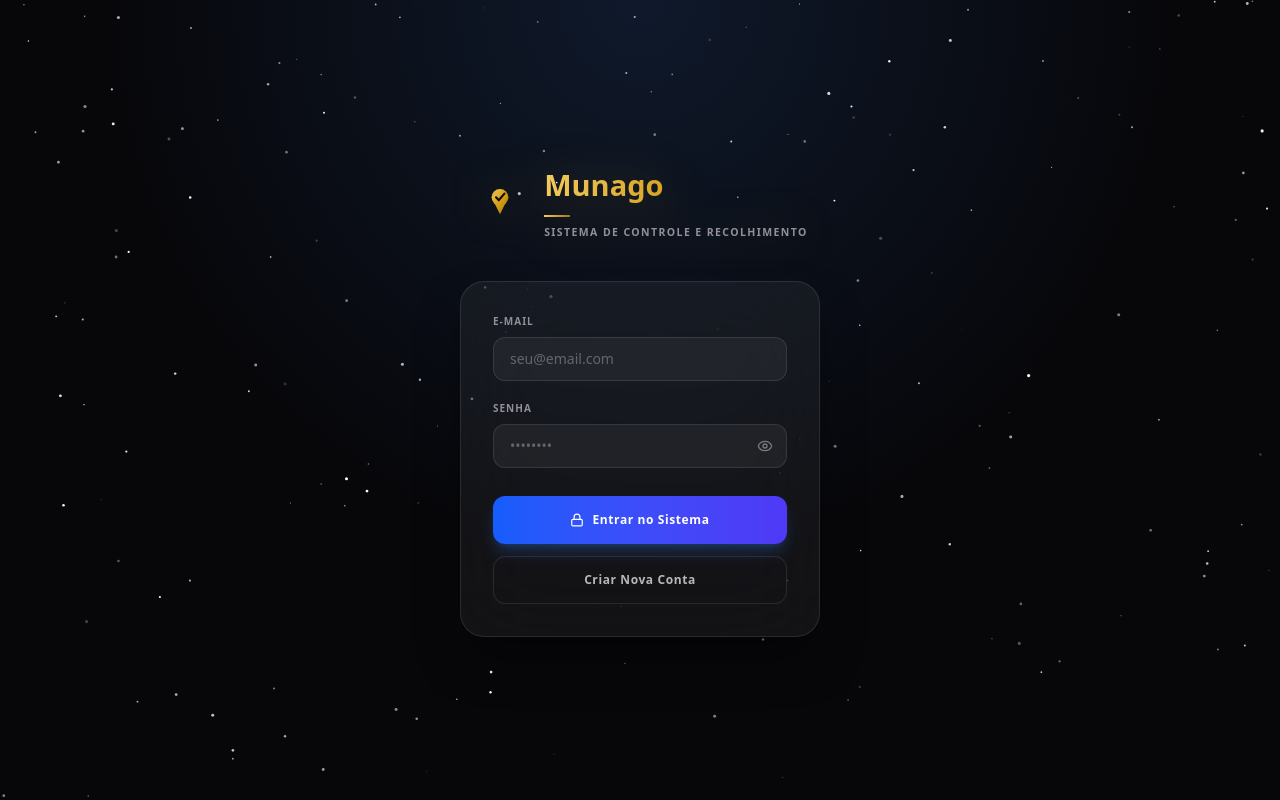
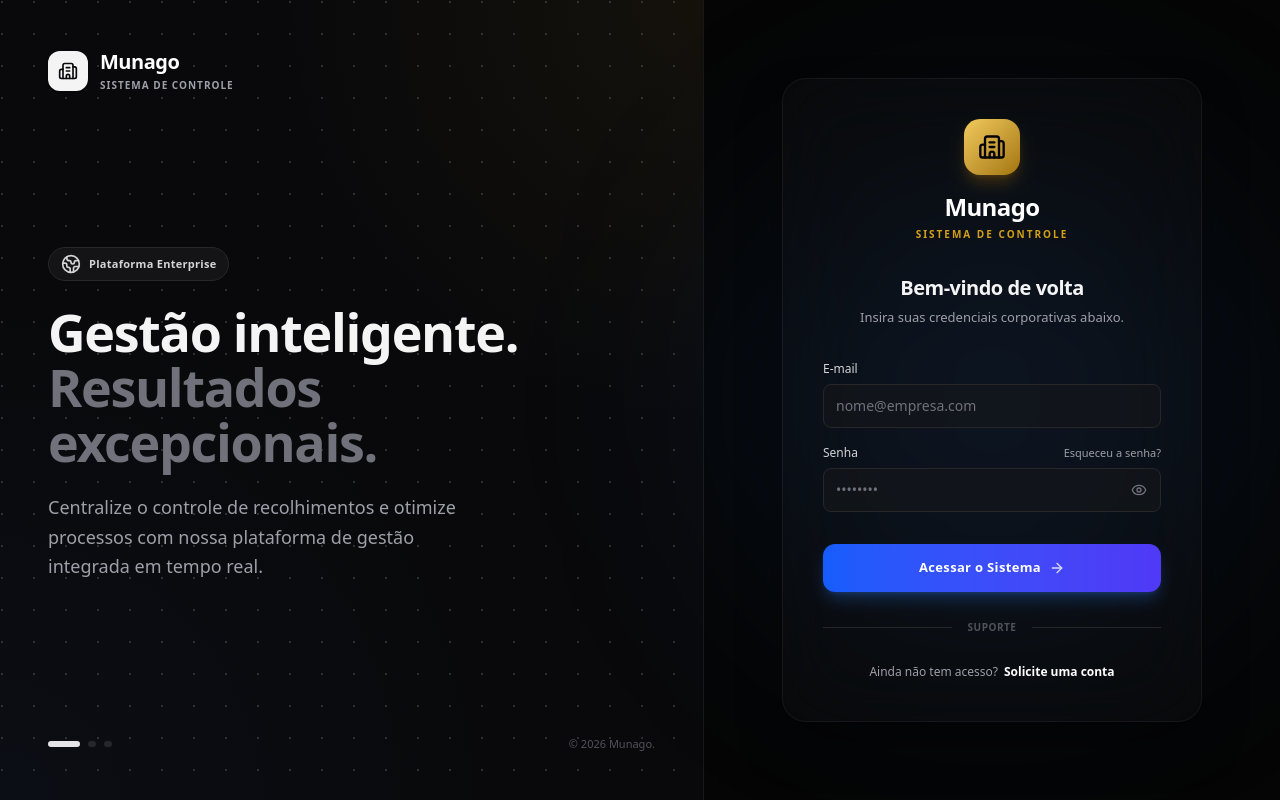
Before and after one commit to Murillooh/Munago---Sistema-de-Controle-e-Recolhimento, a React (Vite) app: page / in a window 1280 px wide. Built offline with nearby package versions, Linux system fonts and the light colour scheme.

Commit message:
feat: redesign completo da tela de login com framer-motion e design premium

```diff
--- a/server.ts
+++ b/server.ts
@@ -10,7 +10,7 @@ import { startDeadlineAlertJob } from './src/server/push.js';
 // a API é api/index.ts, que usa o mesmo createApp() sem dar listen aqui.
 async function startServer() {
   const app = await createApp();
-  const PORT = 3000;
+  const PORT = 3005; // Fixado em 3005 para evitar conflitos com o Munago Tasks
 
   // Roda só aqui (processo local de vida longa), não na função serverless da
   // Vercel — lá cada invocação é curta e um setInterval não sobreviveria.
--- a/src/components/LoginView.tsx
+++ b/src/components/LoginView.tsx
@@ -1,10 +1,35 @@
 import React, { useState, useEffect } from 'react';
-import { Lock, Mail, ArrowRight, ShieldCheck, Eye, EyeOff } from 'lucide-react';
+import { ArrowRight, ShieldCheck, Eye, EyeOff, Building2, CheckCircle2, Cpu, Globe2, LineChart } from 'lucide-react';
 import { AuthUser } from '../types';
+import { motion, AnimatePresence } from 'motion/react';
 
 interface LoginViewProps {
   onLoginSuccess: (user: AuthUser, token: string | null) => void;
 }
+
+const slides = [
+  {
+    id: 0,
+    icon: <Globe2 className="w-5 h-5 text-zinc-300" />,
+    title: "Gestão inteligente.",
+    highlight: "Resultados excepcionais.",
+    desc: "Centralize o controle de recolhimentos e otimize processos com nossa plataforma de gestão integrada em tempo real."
+  },
+  {
+    id: 1,
+    icon: <LineChart className="w-5 h-5 text-zinc-300" />,
+    title: "Precisão absoluta.",
+    highlight: "Visão estratégica.",
+    desc: "Acompanhe indicadores-chave, métricas automatizadas e tome decisões seguras baseadas em dados consolidados."
+  },
+  {
+    id: 2,
+    icon: <Cpu className="w-5 h-5 text-zinc-300" />,
+    title: "Controle instantâneo.",
+    highlight: "Alta performance.",
+    desc: "Interface ultrarrápida e resiliente para garantir que sua operação e conciliações não tenham pausas."
+  }
+];
 
 export const LoginView: React.FC<LoginViewProps> = ({ onLoginSuccess }) => {
   const [mode, setMode] = useState<'login' | 'register'>('login');
@@ -15,6 +40,16 @@ export const LoginView: React.FC<LoginViewProps> = ({ onLoginSuccess }) => {
   const [loading, setLoading] = useState(false);
   const [errorMsg, setErrorMsg] = useState('');
   const [infoMsg, setInfoMsg] = useState('');
+
+  // Lógica do Carrossel
+  const [currentSlide, setCurrentSlide] = useState(0);
+
+  useEffect(() => {
+    const timer = setInterval(() => {
+      setCurrentSlide((prev) => (prev + 1) % slides.length);
+    }, 6000);
+    return () => clearInterval(timer);
+  }, []);
 
   const handleSubmit = async (e: React.FormEvent) => {
     e.preventDefault();
@@ -35,7 +70,6 @@ export const LoginView: React.FC<LoginViewProps> = ({ onLoginSuccess }) => {
           return;
         }
         if (data.user?.status === 'approved') {
-          // Primeiro usuário do sistema: já entra direto como admin.
           setMode('login');
           setInfoMsg('Conta criada como administrador! Faça login para entrar.');
         } else {
@@ -53,7 +87,6 @@ export const LoginView: React.FC<LoginViewProps> = ({ onLoginSuccess }) => {
       });
 
       if (res.status === 503) {
-        // Banco ainda não configurado: mantém o acesso local de sempre, sem travar o sistema.
         onLoginSuccess({ id: 'local', name: 'Murillo Silva', email, role: 'admin', status: 'approved' }, null);
         return;
       }
@@ -71,136 +104,177 @@ export const LoginView: React.FC<LoginViewProps> = ({ onLoginSuccess }) => {
     }
   };
 
-  useEffect(() => {
-    // Canvas animation logic
-    const canvas = document.getElementById('stars') as HTMLCanvasElement;
-    if (!canvas) return;
-    const ctx = canvas.getContext('2d')!;
-    const DPR = Math.min(window.devicePixelRatio || 1, 2);
-    let W = window.innerWidth;
-    let H = window.innerHeight;
-    let stars: any[] = [];
-    let shooters: any[] = [];
-    let lastShot = 0;
-    let nextShotDelay = 2000;
+  return (
+    <div className="flex h-screen w-full bg-[#09090b] text-zinc-100 font-sans selection:bg-white/20 overflow-hidden">
 
-    function rand(a: number, b: number) { return a + Math.random() * (b - a); }
+      {/* ----------------- LADO ESQUERDO (VISUAL ANIMADO) ----------------- */}
+      <div className="hidden lg:flex relative w-[55%] h-full flex-col justify-between overflow-hidden p-12 bg-zinc-950 border-r border-zinc-900">
 
-    function resize() {
-      W = window.innerWidth;
-      H = window.innerHeight;
-      canvas.width = W * DPR;
-      canvas.height = H * DPR;
-      canvas.style.width = W + 'px';
-      canvas.style.height = H + 'px';
-      ctx.setTransform(DPR, 0, 0, DPR, 0, 0);
-      stars = [];
-      const count = Math.max(70, Math.min(220, Math.round((W * H) / 5200)));
-      for (let i = 0; i < count; i++) {
-        stars.push({
-          x: Math.random() * W,
-          y: Math.pow(Math.random(), 1.35) * H,
-          r: rand(0.5, 1.6),
-          base: rand(0.25, 0.85),
-          amp: rand(0.15, 0.45),
-          speed: rand(0.4, 1.4),
-          phase: rand(0, Math.PI * 2),
-          drift: rand(-1.5, 1.5)
-        });
-      }
-    }
+        {/* Background Sutil (Grid) */}
+        <div className="absolute inset-0 z-0 opacity-[0.15]"
+             style={{ backgroundImage: 'radial-gradient(circle at 2px 2px, white 1px, transparent 0)', backgroundSize: '32px 32px' }}
+        />
+        {/* Gradiente Radial Suave para profundidade (seguindo a estética Linear) */}
+        <div className="absolute inset-0 z-0 bg-[radial-gradient(circle_at_100%_0%,rgba(212,160,23,0.06),transparent_40%),radial-gradient(circle_at_0%_100%,rgba(59,130,246,0.04),transparent_50%)]" />
 
-    function frame(t: number) {
-      ctx.clearRect(0, 0, W, H);
-      stars.forEach(s => {
-        const tw = Math.max(0, Math.min(1, s.base + s.amp * Math.sin(t * 0.001 * s.speed + s.phase)));
-        ctx.fillStyle = `rgba(255,250,238,${tw})`;
-        ctx.beginPath();
-        ctx.arc(s.x + Math.sin(t * 0.00012 + s.phase) * s.drift * 6, s.y, s.r, 0, Math.PI * 2);
-        ctx.fill();
-      });
-
-      if (t - lastShot > nextShotDelay) {
-        shooters.push({
-          x: rand(W * 0.05, W * 0.75), y: rand(H * 0.02, H * 0.28),
-          vx: Math.cos(rand(18, 32) * Math.PI / 180) * rand(9, 14),
-          vy: Math.sin(rand(18, 32) * Math.PI / 180) * rand(9, 14),
-          life: 0, maxLife: rand(38, 58), len: rand(70, 130)
-        });
-        lastShot = t;
-        nextShotDelay = rand(2600, 5200);
-      }
-
-      shooters.forEach((sh, i) => {
-        sh.x += sh.vx; sh.y += sh.vy; sh.life++;
-        const p = sh.life / sh.maxLife;
-        const fade = Math.max(0, Math.min(1, p < 0.15 ? p / 0.15 : (1 - (p - 0.15) / 0.85)));
-        ctx.strokeStyle = `rgba(59,130,246,${0.5 * fade})`;
-        ctx.beginPath();
-        ctx.moveTo(sh.x, sh.y);
-        ctx.lineTo(sh.x - (sh.vx * sh.len / 12), sh.y - (sh.vy * sh.len / 12));
-        ctx.stroke();
-        if (sh.life > sh.maxLife) shooters.splice(i, 1);
-      });
-      requestAnimationFrame(frame);
-    }
-    resize();
-    window.addEventListener('resize', resize);
-    requestAnimationFrame(frame);
-  }, []);
-
-  return (
-    <div className="relative w-full h-screen overflow-hidden bg-[#07070a] text-[#f5f5f0] font-sans">
-      <canvas id="stars" className="absolute inset-0 z-0"></canvas>
-      <div className="absolute inset-0 z-0 pointer-events-none bg-[radial-gradient(60%_100%_at_50%_0%,rgba(59,130,246,0.14),rgba(59,130,246,0)_70%)] mix-blend-screen" />
-
-      <div className="relative z-10 flex flex-col items-center justify-center h-full p-6">
-        <div className="flex items-center gap-4 mb-10 drop-shadow-[0_0_22px_rgba(212,160,23,0.25)]">
-          <svg className="w-14 h-14" viewBox="0 0 240 240">
-            <defs>
-              <linearGradient id="login-grad" x1="0%" y1="0%" x2="100%" y2="100%">
-                <stop offset="0%" stopColor="#f2ca5c" />
-                <stop offset="50%" stopColor="#d4a017" />
-                <stop offset="100%" stopColor="#a3760a" />
-              </linearGradient>
-            </defs>
-            <circle cx="120" cy="100" r="36" fill="url(#login-grad)"/>
-            <polygon points="120,64 156,100 120,172 84,100" fill="url(#login-grad)"/>
-            <path d="M103,100 L115,112 L139,84" fill="none" stroke="#0a0a0a" strokeWidth="9" strokeLinecap="round" strokeLinejoin="round"/>
-          </svg>
+        {/* Header Esquerda */}
+        <div className="relative z-10 flex items-center gap-3">
+          <div className="w-10 h-10 flex items-center justify-center rounded-xl bg-zinc-100 text-zinc-950 shadow-sm">
+            <Building2 className="w-5 h-5" />
+          </div>
           <div>
-            <h1 className="text-[29px] font-extrabold bg-clip-text text-transparent bg-gradient-to-r from-[#f2ca5c] via-[#d4a017] to-[#a3760a]">Munago</h1>
-            <div className="w-[26px] h-0.5 bg-gradient-to-r from-[#f2ca5c] to-[#a3760a] my-2"></div>
-            <div className="text-[10.5px] font-semibold tracking-[1.4px] text-[#918f9a]">SISTEMA DE CONTROLE E RECOLHIMENTO</div>
+            <h1 className="text-xl font-bold tracking-tight text-white">Munago</h1>
+            <p className="text-[10px] font-semibold tracking-widest text-zinc-400 uppercase mt-0.5">Sistema de Controle</p>
           </div>
         </div>
 
-        <form className="w-full max-w-[360px] bg-white/5 dark:bg-[#111014]/60 backdrop-blur-2xl border border-white/10 dark:border-[#242229]/60 rounded-3xl p-8 shadow-2xl shadow-black/50 space-y-5" onSubmit={handleSubmit}>
+        {/* Carrossel Deslizante */}
+        <div className="relative z-10 h-[300px] flex items-center">
+          <AnimatePresence mode="wait">
+            <motion.div
+              key={currentSlide}
+              initial={{ opacity: 0, x: 20 }}
+              animate={{ opacity: 1, x: 0 }}
+              exit={{ opacity: 0, x: -20 }}
+              transition={{ duration: 0.5, ease: [0.32, 0.72, 0, 1] }}
+              className="max-w-lg"
+            >
+              <div className="inline-flex items-center gap-2 px-3 py-1.5 rounded-full bg-zinc-900/80 border border-zinc-800 mb-6 backdrop-blur-md">
+                {slides[currentSlide].icon}
+                <span className="text-[11px] font-semibold text-zinc-300 tracking-wide">Plataforma Enterprise</span>
+              </div>
+              <h2 className="text-[3.25rem] font-bold leading-[1.05] tracking-tight mb-6 text-zinc-100">
+                {slides[currentSlide].title}<br />
+                <span className="text-zinc-500">{slides[currentSlide].highlight}</span>
+              </h2>
+              <p className="text-lg text-zinc-400 font-medium leading-relaxed max-w-md">
+                {slides[currentSlide].desc}
+              </p>
+            </motion.div>
+          </AnimatePresence>
+        </div>
+
+        {/* Footer Esquerda e Controles do Carrossel */}
+        <div className="relative z-10 flex items-center justify-between">
+          <div className="flex gap-2">
+            {slides.map((_, idx) => (
+              <button
+                key={idx}
+                onClick={() => setCurrentSlide(idx)}
+                className={`h-1.5 rounded-full transition-all duration-500 ${currentSlide === idx ? 'w-8 bg-zinc-200' : 'w-2 bg-zinc-800 hover:bg-zinc-700'}`}
+                aria-label={`Ir para slide ${idx + 1}`}
+              />
+            ))}
+          </div>
+          <div className="text-[11px] font-medium text-zinc-600">
+            &copy; {new Date().getFullYear()} Munago.
+          </div>
+        </div>
+      </div>
+
+      {/* ----------------- LADO DIREITO (FORMULÁRIO ESTRUTURADO) ----------------- */}
+      <div className="relative flex-1 flex flex-col items-center justify-center p-6 sm:p-12 bg-[#050505]">
+
+        {/* Glow sutil atrás do formulário */}
+        <div className="absolute top-1/2 left-1/2 -translate-x-1/2 -translate-y-1/2 w-[500px] h-[500px] bg-blue-500/10 blur-[120px] rounded-full pointer-events-none" />
+
+        <motion.div
+          initial={{ opacity: 0, y: 15 }}
+          animate={{ opacity: 1, y: 0 }}
+          transition={{ duration: 0.6, ease: [0.32, 0.72, 0, 1] }}
+          className="w-full max-w-[420px] relative z-10 bg-white/[0.02] backdrop-blur-2xl border border-white/[0.05] p-8 sm:p-10 rounded-3xl shadow-2xl shadow-black/50"
+        >
+          {/* Logo Centralizado (Desktop e Mobile) */}
+          <div className="flex flex-col items-center gap-4 mb-8">
+            <div className="w-14 h-14 flex items-center justify-center rounded-2xl bg-gradient-to-br from-[#f2ca5c] to-[#a3760a] shadow-lg shadow-amber-500/20 text-[#030305]">
+              <Building2 className="w-7 h-7" />
+            </div>
+            <div className="text-center">
+              <h1 className="text-2xl font-bold tracking-tight text-white">Munago</h1>
+              <p className="text-[10px] font-semibold tracking-[0.2em] text-[#d4a017] uppercase mt-1">Sistema de Controle</p>
+            </div>
+          </div>
+
+          <div className="mb-8 text-center">
+            <h3 className="text-xl font-semibold text-zinc-100 mb-1.5 tracking-tight">
+              {mode === 'login' ? 'Bem-vindo de volta' : 'Criar nova conta'}
+            </h3>
+            <p className="text-[13px] text-zinc-400">
+              {mode === 'login'
+                ? 'Insira suas credenciais corporativas abaixo.'
+                : 'Preencha os dados corporativos solicitados.'}
+            </p>
+          </div>
+
+          <form onSubmit={handleSubmit} className="space-y-4">
+            <AnimatePresence>
               {errorMsg && (
-            <div className="text-[11px] font-bold text-rose-300 bg-rose-500/10 border border-rose-500/20 rounded-xl px-4 py-3 flex items-center gap-2">
-              <ShieldCheck className="w-4 h-4" />
-              {errorMsg}
+                <motion.div
+                  initial={{ opacity: 0, height: 0, marginBottom: 0 }}
+                  animate={{ opacity: 1, height: 'auto', marginBottom: 16 }}
+                  exit={{ opacity: 0, height: 0, marginBottom: 0 }}
+                  className="overflow-hidden"
+                >
+                  <div className="text-[12px] font-medium text-red-400 bg-red-950/30 border border-red-900/50 rounded-lg px-3 py-2.5 flex items-center gap-2">
+                    <ShieldCheck className="w-4 h-4 shrink-0" />
+                    <span>{errorMsg}</span>
                   </div>
+                </motion.div>
               )}
               {infoMsg && (
-            <div className="text-[11px] font-bold text-emerald-300 bg-emerald-500/10 border border-emerald-500/20 rounded-xl px-4 py-3 flex items-center gap-2">
-              <ShieldCheck className="w-4 h-4" />
-              {infoMsg}
+                <motion.div
+                  initial={{ opacity: 0, height: 0, marginBottom: 0 }}
+                  animate={{ opacity: 1, height: 'auto', marginBottom: 16 }}
+                  exit={{ opacity: 0, height: 0, marginBottom: 0 }}
+                  className="overflow-hidden"
+                >
+                  <div className="text-[12px] font-medium text-emerald-400 bg-emerald-950/30 border border-emerald-900/50 rounded-lg px-3 py-2.5 flex items-center gap-2">
+                    <CheckCircle2 className="w-4 h-4 shrink-0" />
+                    <span>{infoMsg}</span>
+                  </div>
+                </motion.div>
+              )}
+            </AnimatePresence>
+
+            {mode === 'register' && (
+              <div className="space-y-1.5">
+                <label className="block text-[12px] font-medium text-zinc-300">Nome Completo</label>
+                <div className="relative">
+                  <input
+                    required
+                    type="text"
+                    value={name}
+                    onChange={e => setName(e.target.value)}
+                    className="login-input w-full h-11 rounded-lg bg-zinc-900/50 border border-zinc-800 px-3 text-sm text-zinc-100 placeholder-zinc-500 focus:outline-none focus:border-zinc-500 focus:bg-zinc-900 focus:ring-1 focus:ring-zinc-500 transition-all"
+                    placeholder="Seu nome"
+                  />
+                </div>
               </div>
             )}
 
-          {mode === 'register' && (
-            <div>
-              <label className="block text-[10px] font-black tracking-widest text-[#918f9a] mb-2 uppercase">Nome</label>
-              <input required type="text" value={name} onChange={e => setName(e.target.value)} className="login-input w-full h-11 rounded-xl bg-white/5 border border-white/10 px-4 text-sm focus:outline-none focus:ring-2 focus:ring-blue-500/50 transition-all text-white placeholder-white/30" placeholder="Seu nome" />
+            <div className="space-y-1.5">
+              <label className="block text-[12px] font-medium text-zinc-300">E-mail</label>
+              <div className="relative">
+                <input
+                  required
+                  type="email"
+                  value={email}
+                  onChange={e => setEmail(e.target.value)}
+                  className="login-input w-full h-11 rounded-lg bg-zinc-900/50 border border-zinc-800 px-3 text-sm text-zinc-100 placeholder-zinc-500 focus:outline-none focus:border-zinc-500 focus:bg-zinc-900 focus:ring-1 focus:ring-zinc-500 transition-all"
+                  placeholder="nome@empresa.com"
+                />
               </div>
+            </div>
+
+            <div className="space-y-1.5">
+              <div className="flex justify-between items-baseline">
+                <label className="block text-[12px] font-medium text-zinc-300">Senha</label>
+                {mode === 'login' && (
+                  <button type="button" className="text-[11px] font-medium text-zinc-400 hover:text-zinc-200 transition-colors">
+                    Esqueceu a senha?
+                  </button>
                 )}
-          <div>
-            <label className="block text-[10px] font-black tracking-widest text-[#918f9a] mb-2 uppercase">E-mail</label>
-            <input required type="email" value={email} onChange={e => setEmail(e.target.value)} className="login-input w-full h-11 rounded-xl bg-white/5 border border-white/10 px-4 text-sm focus:outline-none focus:ring-2 focus:ring-blue-500/50 transition-all text-white placeholder-white/30" placeholder="seu@email.com" />
               </div>
-          <div>
-            <label className="block text-[10px] font-black tracking-widest text-[#918f9a] mb-2 uppercase">Senha</label>
               <div className="relative">
                 <input
                   required
@@ -208,40 +282,60 @@ export const LoginView: React.FC<LoginViewProps> = ({ onLoginSuccess }) => {
                   type={showPassword ? 'text' : 'password'}
                   value={password}
                   onChange={e => setPassword(e.target.value)}
-                className="login-input w-full h-11 rounded-xl bg-white/5 border border-white/10 pl-4 pr-11 text-sm focus:outline-none focus:ring-2 focus:ring-blue-500/50 transition-all text-white placeholder-white/30"
+                  className="login-input w-full h-11 rounded-lg bg-zinc-900/50 border border-zinc-800 pl-3 pr-10 text-sm text-zinc-100 placeholder-zinc-500 focus:outline-none focus:border-zinc-500 focus:bg-zinc-900 focus:ring-1 focus:ring-zinc-500 transition-all"
                   placeholder="••••••••"
                 />
                 <button
                   type="button"
                   onClick={() => setShowPassword((v) => !v)}
                   tabIndex={-1}
-                title={showPassword ? 'Ocultar senha' : 'Mostrar senha'}
-                className="absolute right-0 top-0 h-11 w-11 flex items-center justify-center text-white/40 hover:text-white/80 transition-colors"
+                  className="absolute right-1.5 top-1/2 -translate-y-1/2 w-8 h-8 flex items-center justify-center rounded-md text-zinc-500 hover:text-zinc-300 hover:bg-zinc-800/50 transition-colors"
                 >
                   {showPassword ? <EyeOff className="w-4 h-4" /> : <Eye className="w-4 h-4" />}
                 </button>
               </div>
             </div>
 
-          <div className="pt-2 space-y-3">
-            <button type="submit" disabled={loading} className="w-full h-12 rounded-xl bg-gradient-to-r from-blue-600 to-indigo-600 flex items-center justify-center font-black text-xs text-white tracking-wider disabled:opacity-60 hover:from-blue-500 hover:to-indigo-500 transition-all shadow-lg shadow-blue-500/25 active:scale-95 group relative overflow-hidden">
-              <div className="absolute inset-0 bg-white/20 translate-y-full group-hover:translate-y-0 transition-transform duration-300 ease-out" />
-              <span className="relative z-10 flex items-center gap-2">
-                {mode === 'login' ? <Lock className="w-3.5 h-3.5" /> : <Mail className="w-3.5 h-3.5" />}
-                {loading ? (mode === 'register' ? 'Criando Conta...' : 'Entrando...') : (mode === 'register' ? 'Criar Conta' : 'Entrar no Sistema')}
+            <div className="pt-4 space-y-5">
+              <button
+                type="submit"
+                disabled={loading}
+                className="w-full h-12 rounded-xl bg-gradient-to-r from-blue-600 to-indigo-600 text-white flex items-center justify-center gap-2 font-bold text-[13px] tracking-wide disabled:opacity-50 hover:from-blue-500 hover:to-indigo-500 shadow-lg shadow-blue-500/25 transition-all active:scale-[0.98]"
+              >
+                {loading ? (
+                  <span className="flex items-center gap-2">
+                    <div className="w-4 h-4 border-2 border-white/20 border-t-white rounded-full animate-spin" />
+                    {mode === 'register' ? 'Criando...' : 'Autenticando...'}
                   </span>
+                ) : (
+                  <>
+                    <span>{mode === 'register' ? 'Criar Conta' : 'Acessar o Sistema'}</span>
+                    <ArrowRight className="w-4 h-4 opacity-80" />
+                  </>
+                )}
               </button>
+
+              <div className="relative flex items-center py-2">
+                <div className="flex-grow border-t border-zinc-800"></div>
+                <span className="flex-shrink-0 mx-4 text-zinc-600 text-[10px] uppercase tracking-wider font-semibold">Suporte</span>
+                <div className="flex-grow border-t border-zinc-800"></div>
+              </div>
+
+              <div className="flex items-center justify-center gap-1.5 text-[12px] text-zinc-400">
+                <span>{mode === 'login' ? 'Ainda não tem acesso?' : 'Já possui conta?'}</span>
                 <button
                   type="button"
                   onClick={() => { setMode(mode === 'login' ? 'register' : 'login'); setErrorMsg(''); setInfoMsg(''); }}
-              className="w-full h-12 rounded-xl border border-white/10 flex items-center justify-center font-bold text-xs text-white/70 tracking-wider hover:bg-white/5 hover:text-white transition-all"
+                  className="text-white hover:text-blue-400 font-semibold transition-colors"
                 >
-              {mode === 'login' ? 'Criar Nova Conta' : 'Já Tenho Conta'}
+                  {mode === 'login' ? 'Solicite uma conta' : 'Fazer login'}
                 </button>
               </div>
+            </div>
           </form>
+
+        </motion.div>
       </div>
-
     </div>
   );
 };
```
Lines whose indentation alone changed are shown as unchanged.
